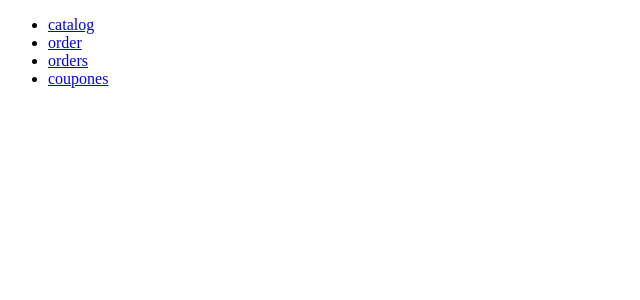
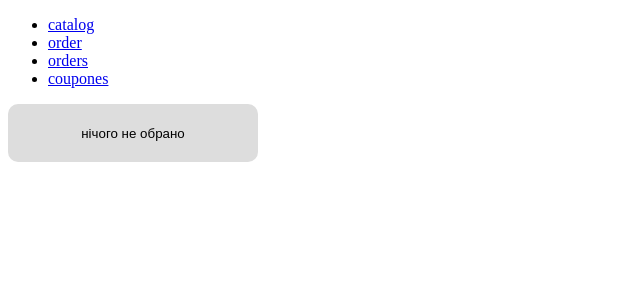
Before and after one commit to Parle648/ElifTech-Progect, a React (Create React App) app in the folder client/: page / in a window 1280 px wide. Shown: the top 300 px of the page, without its empty margins (0-640 px from the left). Built offline with nearby package versions, Linux system fonts and the light colour scheme.

Commit message:
Create SortFromFeature UI + Interactive basics

```diff
--- /dev/null
+++ b/client/src/features/SortFromFeature/SortFromFeature.tsx
@@ -0,0 +1,68 @@
+import React, { useContext, useState } from 'react';
+import './styles/sortFromFeature.css';
+import { CatalogContext } from '../../widgets/CatalogWidget/model/context/catalogContext';
+
+const SortFromFeature = () => {
+    const contextData = useContext(CatalogContext);
+
+    const [sortBy, setSortBy] = useState<string[]>(['нiчого не обрано', 'спочатку дорогi', 'спочатку дешевi', 'спочатку новi', 'спочатку старi']);
+
+    function chooseFilter(event: React.MouseEvent<HTMLButtonElement>) {
+        const number = event.currentTarget.dataset.number ? +event.currentTarget.dataset.number : 0;
+        const header = sortBy[0];
+        const body = sortBy[number];
+
+        setSortBy((prev: string[]) => {
+            switch (number) {
+                case 1:
+                    return [prev[0] = body, prev[1] = header, prev[2], prev[3], prev[4]]
+                case 2:
+                    return [prev[0] = body, prev[1], prev[2] = header, prev[3], prev[4]]
+                case 3:
+                    return [prev[0] = body, prev[1], prev[2], prev[3] = header, prev[4]]
+                case 4:
+                    return [prev[0] = body, prev[1], prev[2], prev[3], prev[4] = header]
+                default:
+                    return [...prev]
+            }
+        })
+    }
+
+    function bodyToggle(event: React.MouseEvent<HTMLButtonElement>) {
+        event.currentTarget.nextElementSibling?.classList.toggle('disabled')
+    }
+
+    return (
+        <div className='sort-by-block'>
+            <button className="header-block" onClick={bodyToggle}>
+                {sortBy[0]}
+            </button>
+            <div className="body-block disabled">
+                <ul className='body-list'>
+                    <li className='body-item'>
+                        <button className='body-btn' onClick={chooseFilter} data-number={1}>
+                            {sortBy[1]}
+                        </button>
+                    </li>
+                    <li className='body-item'>
+                        <button className='body-btn' onClick={chooseFilter} data-number={2}>
+                            {sortBy[2]}
+                        </button>
+                    </li>
+                    <li className='body-item'>
+                        <button className='body-btn' onClick={chooseFilter} data-number={3}>
+                            {sortBy[3]}
+                        </button>
+                    </li>
+                    <li className='body-item'>
+                        <button className='body-btn' onClick={chooseFilter} data-number={4}>
+                            {sortBy[4]}
+                        </button>
+                    </li>
+                </ul>
+            </div>
+        </div>
+    );
+};
+
+export default SortFromFeature;
--- /dev/null
+++ b/client/src/features/SortFromFeature/styles/sortFromFeature.css
@@ -0,0 +1,52 @@
+.sort-by-block {
+    width: 250px;
+    display: flex;
+    flex-direction: column;
+    align-items: center;
+}
+
+.header-block {
+    width: 100%;
+    height: 58px;
+    background-color: rgb(221, 221, 221);
+    border-radius: 10px;
+
+    display: flex;
+    align-items: center;
+    justify-content: center;
+
+    border: 0;
+}
+
+.header-block:hover {
+    background-color: rgb(192, 192, 192);
+    cursor: pointer;
+}
+
+.body-list {
+    width: 100%;
+    list-style-type: none;
+    margin-left: 0;
+    margin: 0;
+    padding: 0;
+}
+
+.body-btn {
+    width: 250px;
+    margin-bottom: 5px;
+    padding: 12px;
+    border-radius: 10px ;
+    cursor: pointer;
+    background-color: bisque;
+    color: brown;
+    border: 0;
+    cursor: pointer;
+}
+
+.body-btn:hover {
+    background-color: rgba(255, 228, 196, 0.74);
+}
+
+.disabled {
+    display: none;
+}
--- a/client/src/widgets/CatalogWidget/CatalogWidget.tsx
+++ b/client/src/widgets/CatalogWidget/CatalogWidget.tsx
@@ -1,6 +1,7 @@
 import React, { useState } from 'react';
 import { CatalogContext } from './model/context/catalogContext';
 import { useLocalStorage } from '../../shared/lib/hooks/useLocalStorage';
+import SortFromFeature from '../../features/SortFromFeature/SortFromFeature';
 
 const CatalogWidget = () => {
     const [products, setProducts] = useState<[]>([]);
@@ -23,7 +24,7 @@ const CatalogWidget = () => {
             setProducts: setProducts,
             initProduct: initProducts,
         }}>
-
+            <SortFromFeature />
         </CatalogContext.Provider>
     );
 };
```
